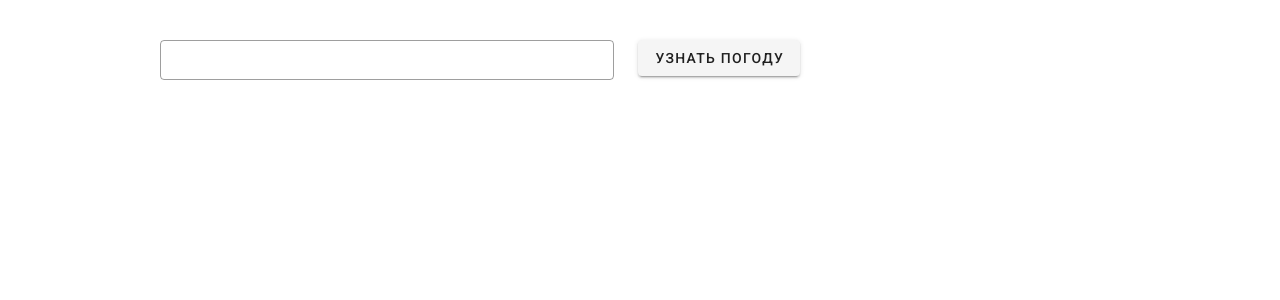
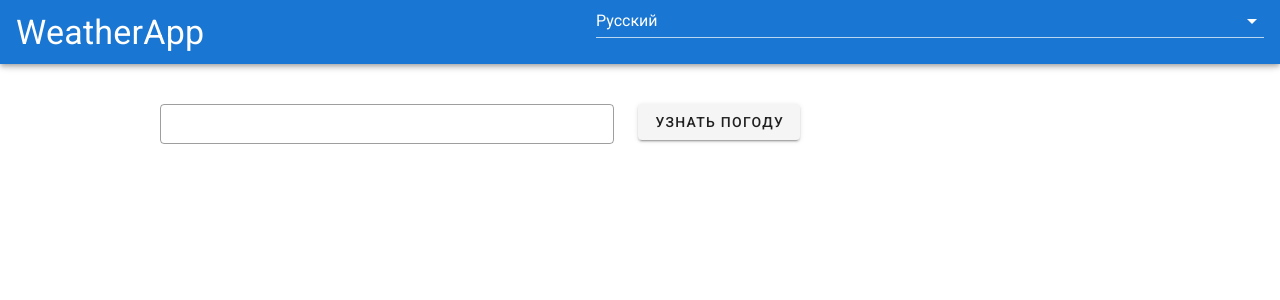
Before and after one commit to Ctepan/weather-app, a Vue app: page / in a window 1280 px wide. Shown: the top 300 px of the page. Built offline with nearby package versions, Linux system fonts and the light colour scheme.

Commit message:
feat(vuetify): add locales

```diff
--- a/src/App.vue
+++ b/src/App.vue
@@ -1,5 +1,14 @@
 <template>
   <v-app>
+    <v-app-bar
+      color="primary"
+      app
+      dark
+    >
+      <div class="text-h4">WeatherApp</div>
+      <v-spacer/>
+      <LocaleSelect v-model="$vuetify.lang.current"/>
+    </v-app-bar>
     <v-main>
       <WeatherApp/>
     </v-main>
@@ -8,10 +17,12 @@
 
 <script>
 import WeatherApp from '@/components/WeatherApp'
+import LocaleSelect from './components/LocaleSelect'
 
 export default {
   name: 'App',
   components: {
+    LocaleSelect,
     WeatherApp
   }
 }
--- /dev/null
+++ b/src/components/LocaleSelect.vue
@@ -0,0 +1,37 @@
+<template>
+  <v-select
+    :items="locales"
+    :value="value"
+    @input="$emit('input', $event)"
+  />
+</template>
+
+<script>
+export default {
+  name: 'LocaleSelect',
+  props: {
+    value: {
+      type: String,
+      required: true
+    }
+  },
+  data() {
+    return {
+      locales: [
+        {
+          text: 'Русский',
+          value: 'ru'
+        },
+        {
+          text: 'English',
+          value: 'en'
+        }
+      ]
+    }
+  }
+}
+</script>
+
+<style scoped>
+
+</style>
--- /dev/null
+++ b/src/locales/en.js
@@ -0,0 +1,6 @@
+export default {
+  weather: {
+    notFound: 'City not found',
+    submit: 'check weather'
+  }
+}
--- /dev/null
+++ b/src/locales/ru.js
@@ -0,0 +1,6 @@
+export default {
+  weather: {
+    notFound: 'Нет такого города',
+    submit: 'узнать погоду'
+  }
+}
--- a/src/plugins/vuetify.js
+++ b/src/plugins/vuetify.js
@@ -1,7 +1,13 @@
 import Vue from 'vue'
 import Vuetify from 'vuetify/lib/framework'
+import ru from '@/locales/ru'
+import en from '@/locales/en'
 
 Vue.use(Vuetify)
 
 export default new Vuetify({
+  lang: {
+    locales: { ru, en },
+    current: 'ru'
+  }
 })
```
